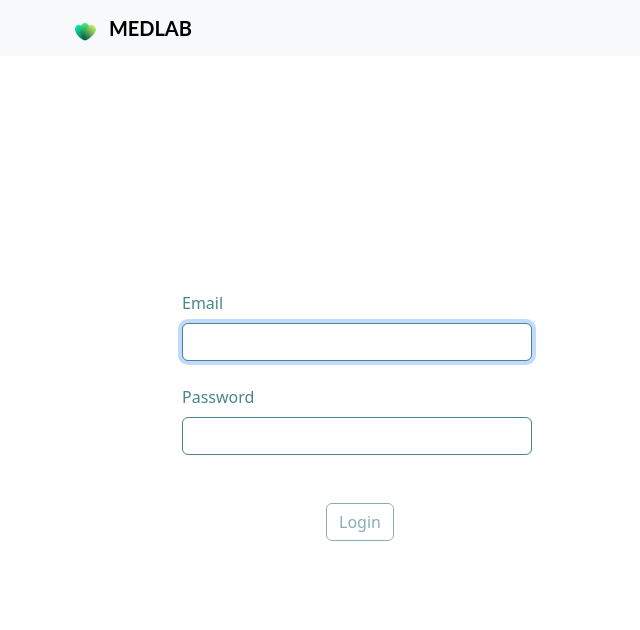
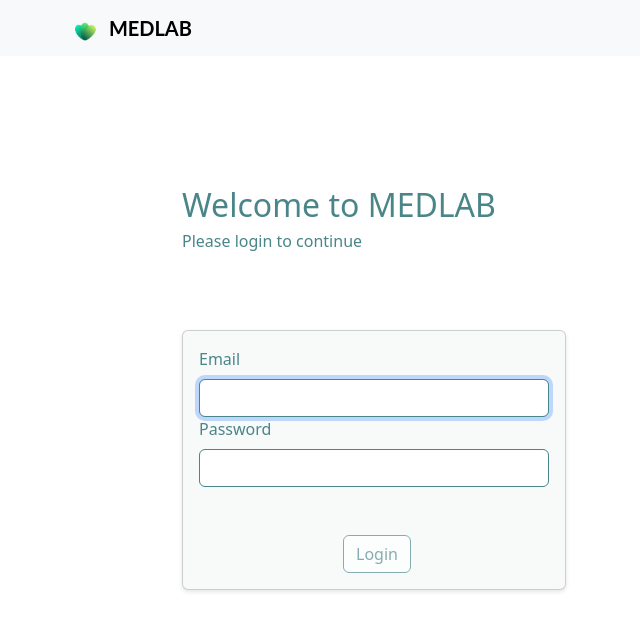
Before and after one commit to Project-minikuty/medlab, a React (Create React App) app: page / in a window 1280 px wide. Shown: the top 630 px of the page, without its empty margins (18-658 px from the left). Built offline with nearby package versions, Linux system fonts and the light colour scheme.

Commit message:
[Update] Login Page

```diff
--- a/package.json
+++ b/package.json
@@ -3,6 +3,7 @@
   "version": "0.1.0",
   "private": true,
   "dependencies": {
+    "@mui/material": "^5.13.1",
     "@testing-library/jest-dom": "^5.16.5",
     "@testing-library/react": "^13.4.0",
     "@testing-library/user-event": "^13.5.0",
--- a/src/App.js
+++ b/src/App.js
@@ -4,11 +4,16 @@ import './App.css';
 import 'bootstrap/dist/css/bootstrap.min.css';
 import BrandNav from './components/BrandNav';
 import Login from './components/Login';
+import Heading from './components/Heading';
+import SubHeading from './components/SubHeading';
 
 function App() {
   return (
   <>
+
   <BrandNav />
+  <Heading />
+  <SubHeading />
   <Login/>
   </>
   );
--- /dev/null
+++ b/src/components/Heading.js
@@ -0,0 +1,19 @@
+import React from "react";
+
+const Heading = () => {
+  const headingStyle = {
+    marginTop: "130px", // Adjust the margin as needed
+    paddingLeft: "200px", // Adjust the padding as needed
+    color: "#498589", // Set the color to #498589
+  };
+
+  return (
+    <>
+
+    <h2 style={headingStyle}>Welcome to MEDLAB</h2>
+    </>
+  );
+
+};
+
+export default Heading;
--- a/src/components/Login.css
+++ b/src/components/Login.css
@@ -2,7 +2,7 @@
   display: flex;
   justify-content: flex-start;
   align-items: center;
-  height: 90vh;
+  height: 50vh;
   padding-left: 200px; /* Adjust the left padding as needed */
 }
 
@@ -35,3 +35,9 @@
   color: #498589;
   border-color: #498589;
 }
+
+
+.card-shadow {
+  background-color: rgba(73, 133, 137, 0.040);
+  box-shadow: 0 2px 4px rgba(0, 0, 0, 0.1);
+}
--- a/src/components/Login.js
+++ b/src/components/Login.js
@@ -1,6 +1,7 @@
 import React, { useState } from "react";
 import Form from "react-bootstrap/Form";
 import Button from "react-bootstrap/Button";
+import Card from "react-bootstrap/Card";
 import "./Login.css";
 
 export default function Login() {
@@ -17,6 +18,8 @@ export default function Login() {
 
   return (
     <div className="Login">
+      <Card className="card-shadow">
+        <Card.Body>
           <Form onSubmit={handleSubmit}>
             <Form.Group size="lg" controlId="email">
               <Form.Label style={{ color: "#498589" }}>Email</Form.Label>
@@ -27,7 +30,6 @@ export default function Login() {
                 value={email}
                 onChange={(e) => setEmail(e.target.value)}
               />
-          <br />
             </Form.Group>
             <Form.Group size="lg" controlId="password">
               <Form.Label style={{ color: "#498589" }}>Password</Form.Label>
@@ -52,6 +54,8 @@ export default function Login() {
               Login
             </Button>
           </Form>
+        </Card.Body>
+      </Card>
     </div>
   );
 }
--- /dev/null
+++ b/src/components/SubHeading.js
@@ -0,0 +1,17 @@
+import React from "react";
+
+const SubHeading = () => {
+  const headingStyle = {
+    paddingLeft: "200px", // Adjust the padding as needed
+    color: "#498589", // Set the color to #498589
+  };
+
+  return (
+    <>
+    <h6 style={headingStyle}>Please login to continue</h6>
+    </>
+  );
+
+};
+
+export default SubHeading;
```
Also changed, not shown: src/components/Heading.css (added), 1 other file (tests, documents, lock files or other folders). Lines whose indentation alone changed are shown as unchanged.
